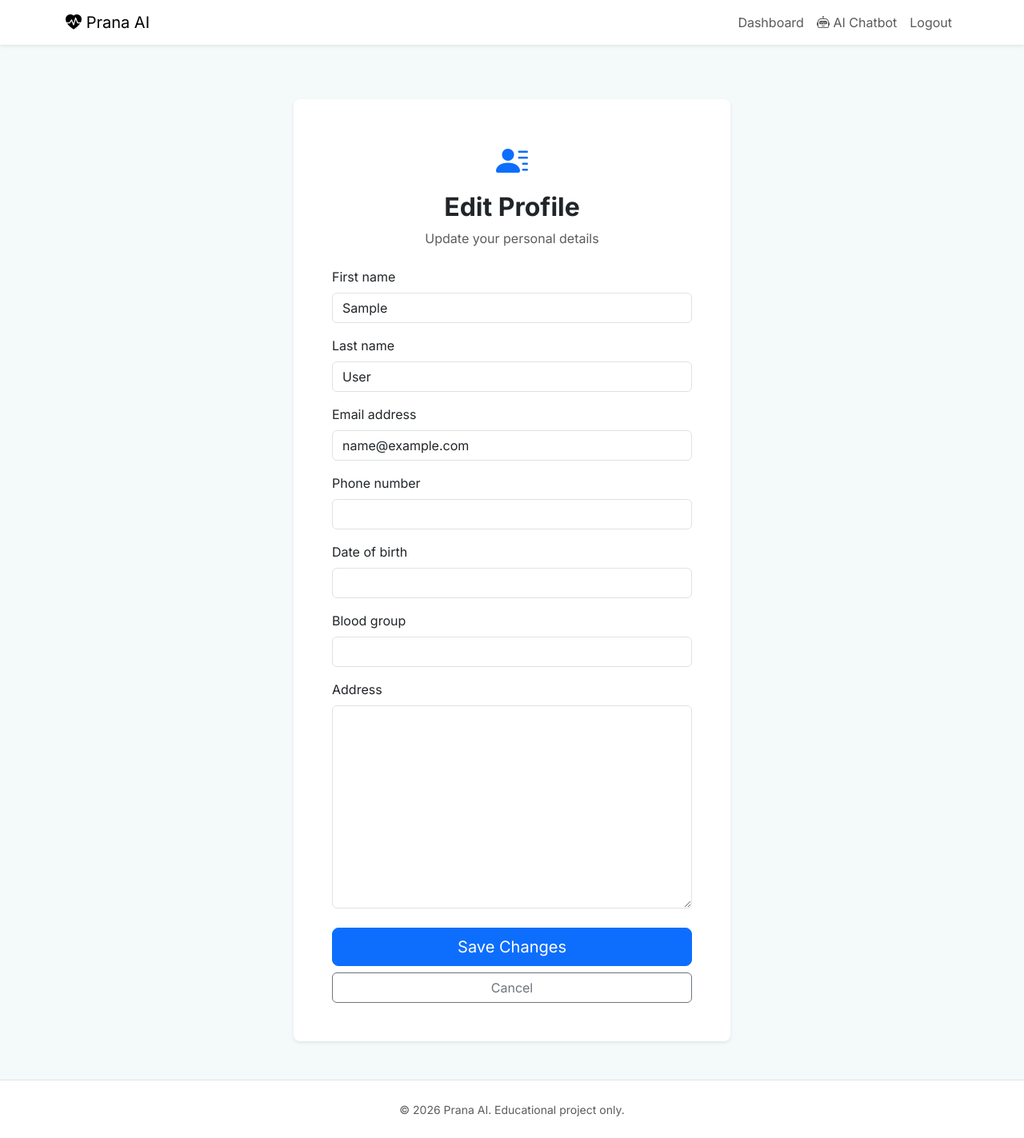
After one commit to veereshawaralli/PranaAI, a Django app: page /accounts/edit-profile/ in a window 1280 px wide. The commit adds this page. Shown: the whole page at 80% size. Run offline with Django 5.2, Linux system fonts and the light colour scheme; the visitor is signed in with stand-in values (Sample User, id 1); some libraries are stand-ins or nearby versions.

Commit message:
edit profile option added

```diff
--- a/accounts/forms.py
+++ b/accounts/forms.py
@@ -11,3 +11,8 @@ class CustomUserChangeForm(UserChangeForm):
     class Meta:
         model = CustomUser
         fields = ('username', 'email', 'phone_number', 'date_of_birth', 'blood_group', 'address', 'is_patient', 'is_doctor')
+
+class ProfileEditForm(forms.ModelForm):
+    class Meta:
+        model = CustomUser
+        fields = ('first_name', 'last_name', 'email', 'phone_number', 'date_of_birth', 'blood_group', 'address')
--- a/accounts/urls.py
+++ b/accounts/urls.py
@@ -6,4 +6,5 @@ urlpatterns = [
     path('register/', views.register_view, name='register'),
     path('login/', auth_views.LoginView.as_view(template_name='accounts/login.html'), name='login'),
     path('logout/', auth_views.LogoutView.as_view(next_page='login'), name='logout'),
+    path('edit-profile/', views.edit_profile, name='edit_profile'),
 ]
--- a/accounts/views.py
+++ b/accounts/views.py
@@ -17,3 +17,21 @@ def register_view(request):
         form = CustomUserCreationForm()
 
     return render(request, 'accounts/register.html', {'form': form})
+
+from django.contrib.auth.decorators import login_required
+
+@login_required
+def edit_profile(request):
+    from .forms import ProfileEditForm
+    if request.method == 'POST':
+        form = ProfileEditForm(request.POST, instance=request.user)
+        if form.is_valid():
+            form.save()
+            messages.success(request, "Your profile has been updated successfully.")
+            return redirect('dashboard')
+        else:
+            messages.error(request, "Please correct the errors below.")
+    else:
+        form = ProfileEditForm(instance=request.user)
+
+    return render(request, 'accounts/edit_profile.html', {'form': form})
--- /dev/null
+++ b/templates/accounts/edit_profile.html
@@ -0,0 +1,30 @@
+{% extends 'base.html' %}
+{% load crispy_forms_tags %}
+
+{% block title %}Edit Profile - Prana AI{% endblock %}
+
+{% block content %}
+<div class="row justify-content-center">
+    <div class="col-md-8 col-lg-6">
+        <div class="card shadow-sm border-0 rounded-3 mt-4">
+            <div class="card-body p-4 p-md-5">
+                <div class="text-center mb-4">
+                    <i class="bi bi-person-lines-fill fs-1 text-primary"></i>
+                    <h2 class="fw-bold mt-2">Edit Profile</h2>
+                    <p class="text-muted">Update your personal details</p>
+                </div>
+
+                <form method="post">
+                    {% csrf_token %}
+                    {{ form|crispy }}
+
+                    <div class="d-grid gap-2 mt-4">
+                        <button type="submit" class="btn btn-primary btn-lg">Save Changes</button>
+                        <a href="{% url 'dashboard' %}" class="btn btn-outline-secondary">Cancel</a>
+                    </div>
+                </form>
+            </div>
+        </div>
+    </div>
+</div>
+{% endblock %}
--- a/templates/dashboard/dashboard.html
+++ b/templates/dashboard/dashboard.html
@@ -22,7 +22,7 @@
                 {% if user.phone_number %}<p><strong>Phone:</strong> {{ user.phone_number }}</p>{% endif %}
                 {% if user.blood_group %}<p><strong>Blood Group:</strong> {{ user.blood_group }}</p>{% endif %}
                 <div class="mt-3">
-                    <a href="#" class="btn btn-outline-primary btn-sm">Edit Profile</a>
+                    <a href="{% url 'edit_profile' %}" class="btn btn-outline-primary btn-sm">Edit Profile</a>
                     <a href="{% url 'reports:generate_report' %}" class="btn btn-outline-success btn-sm ms-2" target="_blank">
                         <i class="bi bi-file-earmark-pdf"></i> Download Report
                     </a>
```
